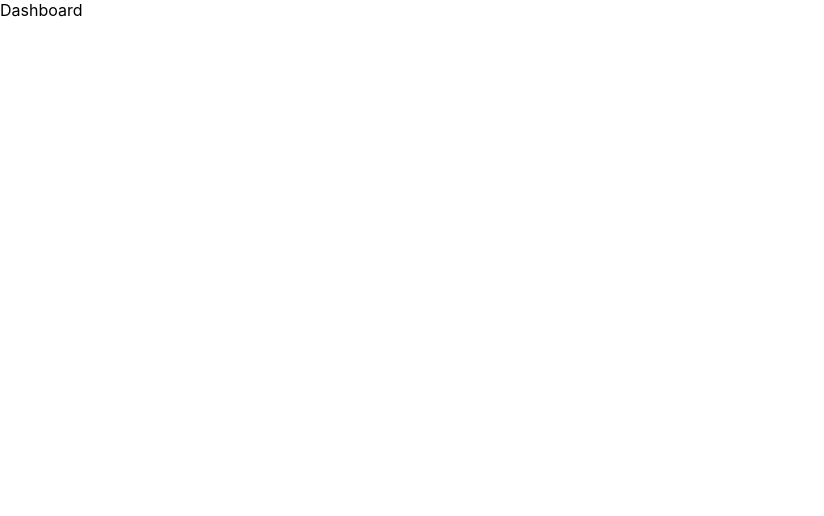
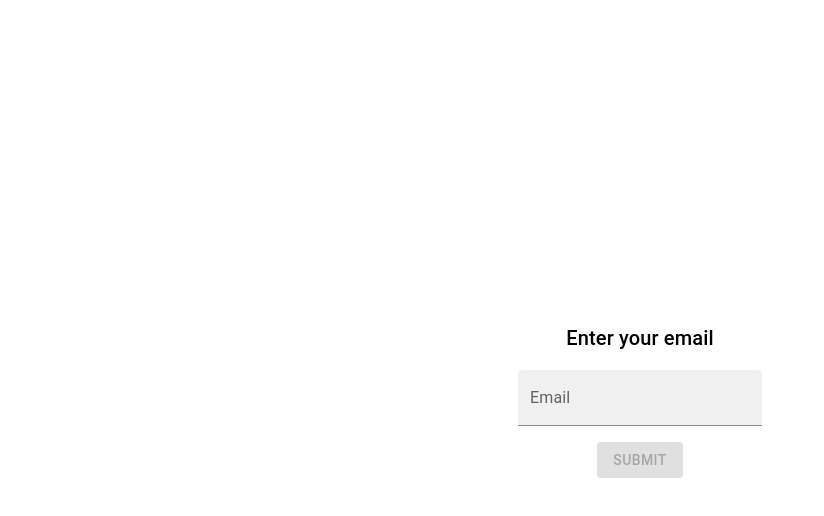
Before and after one commit to harzkr/welbi-demo, a React (Create React App) app: page / in a window 1280 px wide. Shown: the top 516 px of the page, without its empty margins (0-824 px from the left). Built offline with nearby package versions, Linux system fonts and the light colour scheme.

Commit message:
Submit form

```diff
--- a/src/App.tsx
+++ b/src/App.tsx
@@ -2,13 +2,14 @@ import React from 'react';
 import './App.css';
 import Dashboard from './components/Dashboard/DashboardContainer';
 import { QueryClient, QueryClientProvider } from "@tanstack/react-query";
+import Landing from './Landing/LandingContainer';
 
 const queryClient = new QueryClient();
 
 function App() {
   return (
     <QueryClientProvider client={queryClient}>
-      <Dashboard/>
+      <Landing/>
     </QueryClientProvider>
   );
 }
--- a/src/Landing/Landing.tsx
+++ b/src/Landing/Landing.tsx
@@ -1,26 +1,51 @@
 import React from "react";
 import { Typography, TextField, Button } from "@mui/material";
+import email_valid_pattern from "../utils/constants";
 
 const Landing = () => {
 
+   const [email, setEmail] = React.useState("");
+
   const handleInput = (e: React.ChangeEvent<HTMLInputElement>) => {
-    console.log(e.target.value);
-  }
+    setEmail(e.target.value);
+  };
 
   return (
     <div>
-      <Typography variant="h1">Enter your email</Typography>
+      <div
+        style={{
+          display: "flex",
+          flexDirection: "column",
+          alignItems: "center",
+          justifyContent: "center",
+          height: "100vh",
+        }}
+      >
+        <Typography variant="h6">Enter your email</Typography>
 
         <TextField
           id="email"
           label="Email"
           variant="filled"
           onChange={handleInput}
+          style={{
+            marginTop: "1rem",
+          }}
         />
 
-      <Button variant="contained" color="primary">
+        <Button
+          style={{
+            marginTop: "1rem",
+          }}
+          variant="contained"
+          color="secondary"
+          disabled={
+            email_valid_pattern.test(email) ? false : true
+          }
+        >
           Submit
         </Button>
+      </div>
     </div>
   );
 };
--- /dev/null
+++ b/src/utils/constants.js
@@ -0,0 +1,3 @@
+const email_valid_pattern = /\b[a-zA-Z0-9._%+-]+@[a-zA-Z0-9.-]+\.[a-zA-Z]{2,}\b/;
+
+export default email_valid_pattern;
```
Lines whose indentation alone changed are shown as unchanged.
